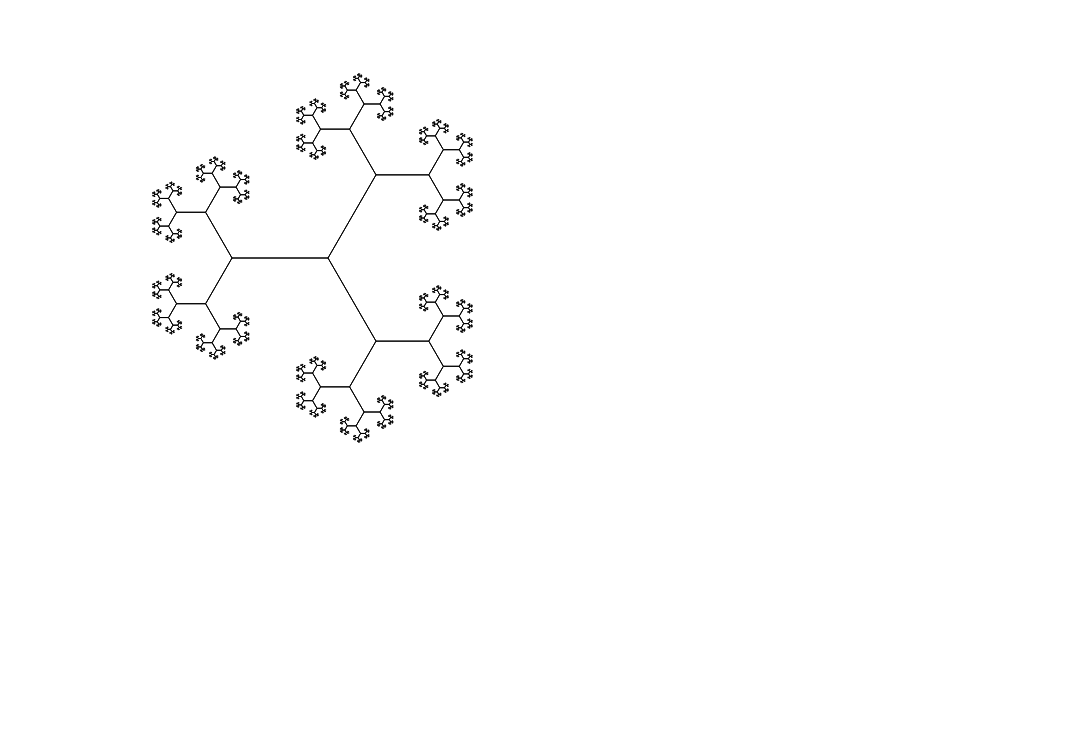
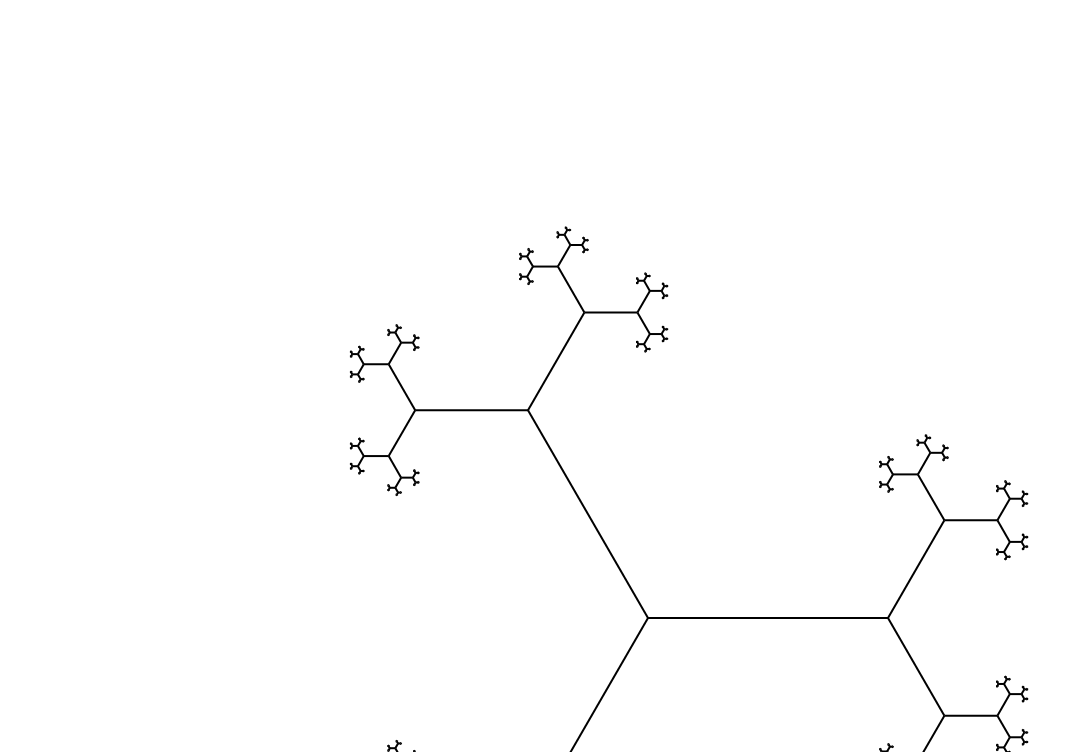
Before and after one commit to paolini/Steiner, a plain HTML site: page index.html in a window 1280 px wide. Shown: the part 48-800 px from the top of the page, without its empty margins (0-1083 px from the left). Drawn offline with Linux system fonts and the light colour scheme.

Commit message:
rewriting introduction

```diff
--- a/SteinerSet.js
+++ b/SteinerSet.js
@@ -19,15 +19,18 @@ function SteinerBranch(x, y, length, alpha, lambda) {
         // (x, y) with two sticks in direction alpha +/- pi/3
         // which recursively split into two sticks of length
         // lambda*length
+
+        x = x + length*Math.cos(alpha)
+        y = y + length*Math.sin(alpha)
         return {
             x,
             y,
-            r: length/(1-lambda),
+            r: lambda*length/(1-lambda),
             refine: () => {
                 function branch(sign) {
                     return SteinerBranch(
-                        x + length*Math.cos(alpha + sign*Math.PI/3),
-                        y + length*Math.sin(alpha + sign*Math.PI/3),
+                        x,
+                        y,
                         lambda*length,
                         alpha + sign*Math.PI/3,
                         lambda
--- a/index.html
+++ b/index.html
@@ -4,7 +4,7 @@
 </head>
 <body>
     <h1>Steiner tree</h1>
-    <canvas id="mycanvas" width="640" height="480"></canvas>
+    <canvas id="mycanvas" width="1280" height="1200"></canvas>
     <script src="SteinerSet.js"></script>
     <script src="index.js"></script>
     <script>
--- a/index.js
+++ b/index.js
@@ -2,9 +2,12 @@ function drawSet(ctx, S) {
     const draw_arc = false
     const draw_tree = true
     if (draw_arc) {
+        ctx.save()
+        ctx.strokeStyle = 'lightgray'
         ctx.beginPath()
         ctx.arc(S.x, S.y, S.r, 0, 2 * Math.PI)
         ctx.stroke()
+        ctx.restore()
     }
     if (S.r < 0.005) return
     for (const child of S.refine()) {
@@ -20,10 +23,10 @@ function drawSet(ctx, S) {
 
 function draw(canvas) {
     const ctx = canvas.getContext('2d')
-    const S = new SteinerSet(0.55)
+    const S = new SteinerSet(0.47)
     ctx.translate(canvas.width/2, canvas.height/2)
     const s = 0.2*Math.min(canvas.width, canvas.height)
     ctx.scale(s,s)
-    ctx.lineWidth /= s
+    ctx.lineWidth /= s/2
     drawSet(ctx, S)
 }
```
Also changed, not shown: fullTree.png (added), singleBranch.png (added), 1 other file.
